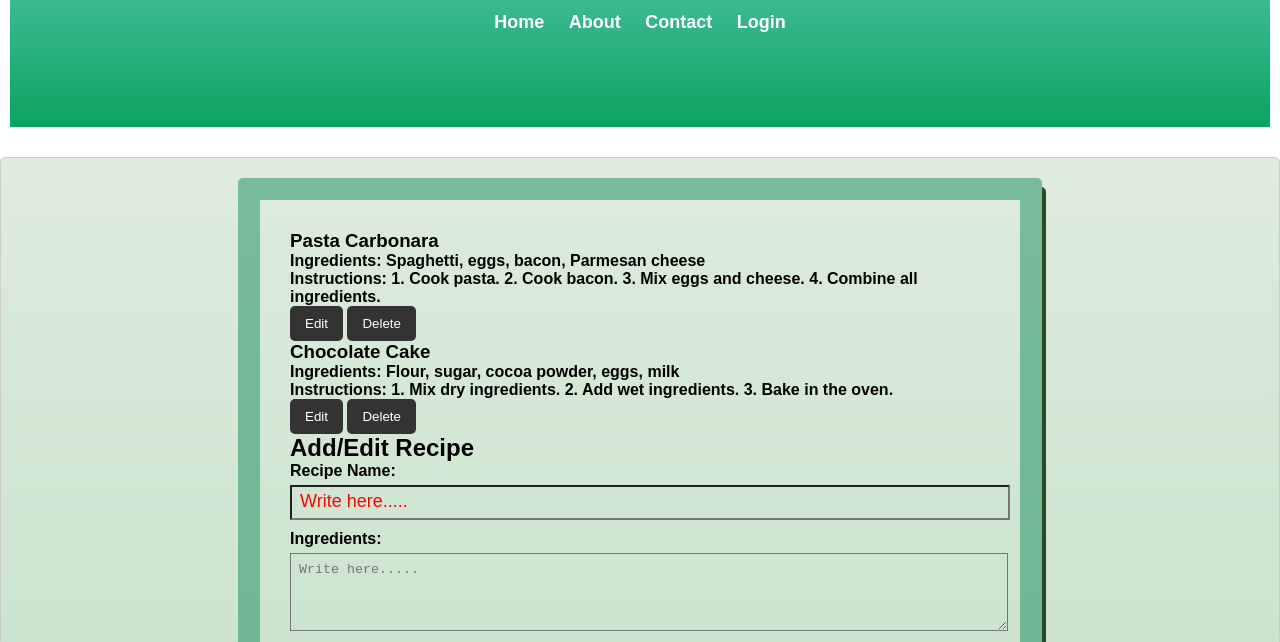
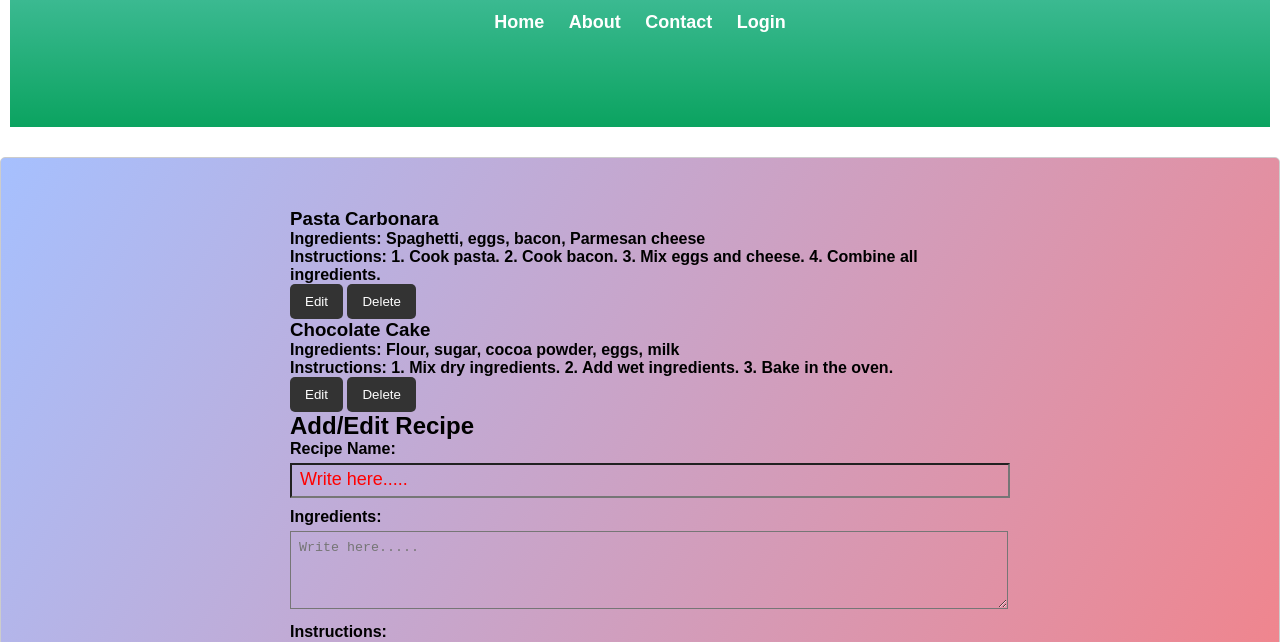
Before and after one commit to manshi-shukla/codeAlpha, a plain HTML site: page index.html in a window 1280 px wide. Shown: the part 113-755 px from the top of the page. Drawn offline with Linux system fonts and the light colour scheme.

Commit message:
this is first change throgh cmd terminal

```diff
--- a/style.css
+++ b/style.css
@@ -20,15 +20,16 @@ header {
     width: 700px;
     margin: auto;
     padding: 30px;
-    border:22px solid rgba(0, 128, 77, 0.459);
-    box-shadow:4px 9px rgba(24, 50, 16, 0.881);
-    border-radius: 5px;
+    /* border:22px solid rgba(0, 128, 77, 0.459); */
+    /* box-shadow:4px 9px rgba(24, 50, 16, 0.881); */
+    /* border-radius: 5px; */
 }
 
 main {
     /* background-image: url(img/images.jpeg); */
     /* background-image: linear-gradient(60deg, #abecd6 0%, #fbed96 100%); */
-    background-image: linear-gradient(to top, #c1dfc4 0%, #deecdd 100%);
+    /* background-image: linear-gradient(to top, #c1dfc4 0%, #deecdd 100%); */
+    background-image: linear-gradient(120deg, #a6c0fe 0%, #f68084 100%);
     background-size: cover;
     background-repeat: no-repeat;
     max-width: 100%;
```
